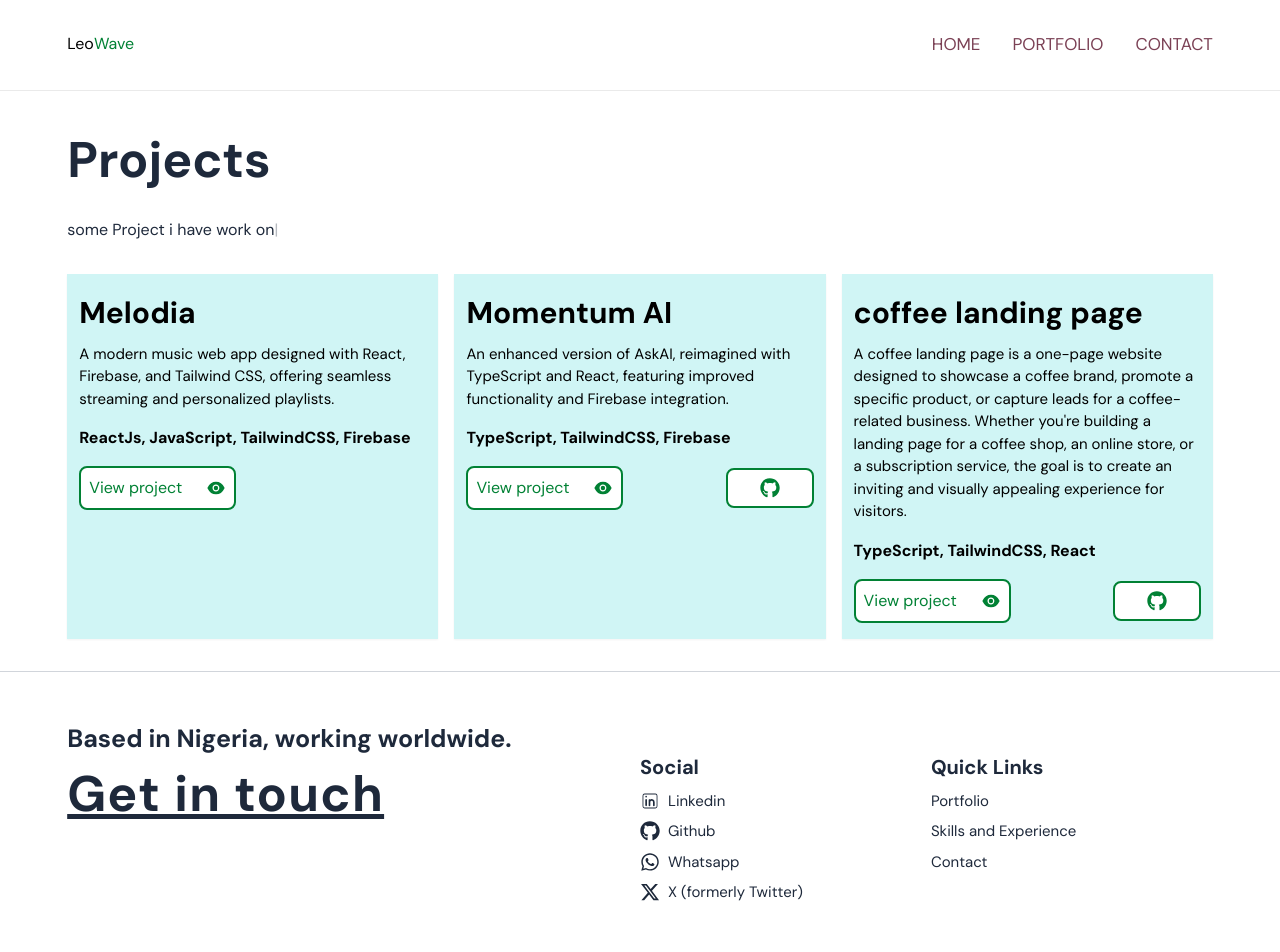
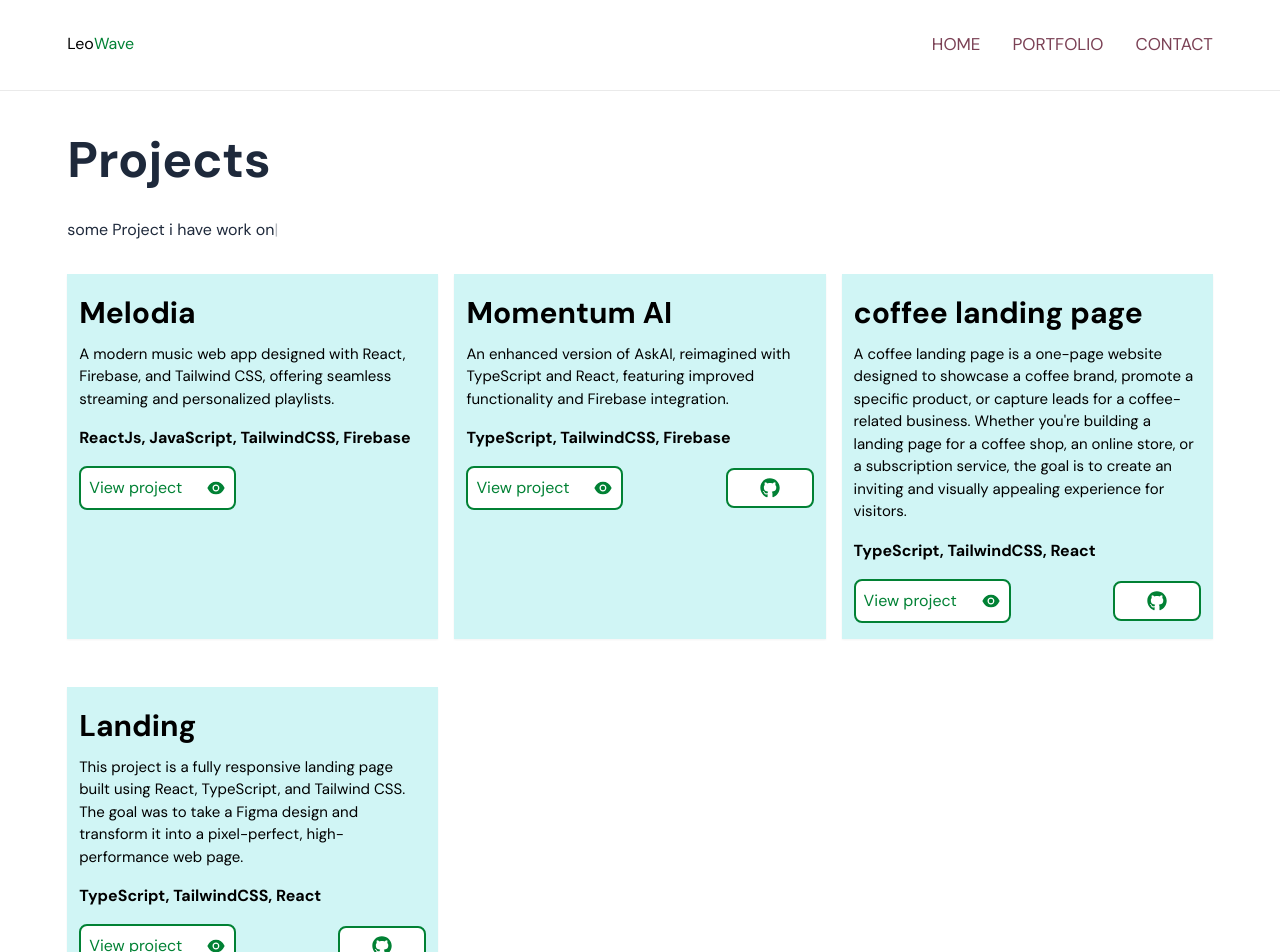
Before and after one commit to skido600/nextjs, a Next.js app: page /projects in a window 1280 px wide. Shown: the top 952 px of the page. Built offline with nearby package versions, Linux system fonts and the light colour scheme.

Commit message:
Update page.tsx

```diff
--- a/src/app/projects/page.tsx
+++ b/src/app/projects/page.tsx
@@ -61,6 +61,13 @@ const Portfolio: React.FC = () => {
       previewLink: "https://coffe-delta-liart.vercel.app/",
       githubLink: "https://github.com/skido600/landing_2.git",
     },
+    {
+  title: "Landing",
+  description: "This project is a fully responsive landing page built using React, TypeScript, and Tailwind CSS. The goal was to take a Figma design and transform it into a pixel-perfect, high-performance web page.",
+  tags: ["TypeScript", "TailwindCSS", "React"],
+  previewLink: "https://landingpage-umber-one.vercel.app/",
+  githubLink: "https://github.com/skido600/landingpage.git"
+    }
   ];
 
   return (
```
